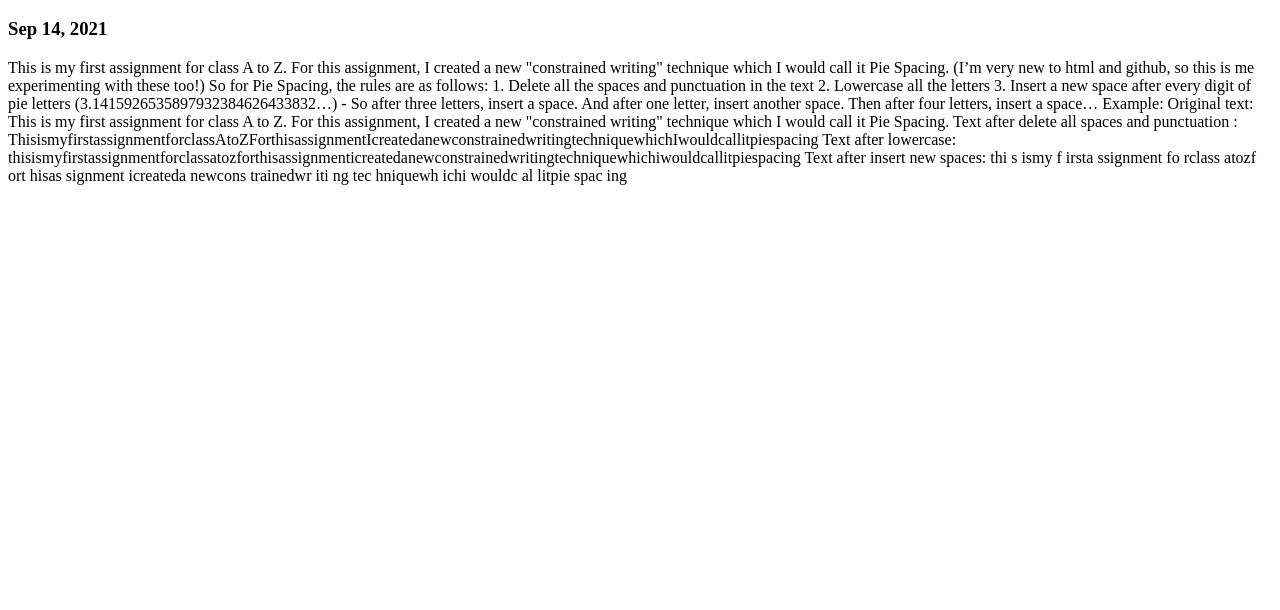
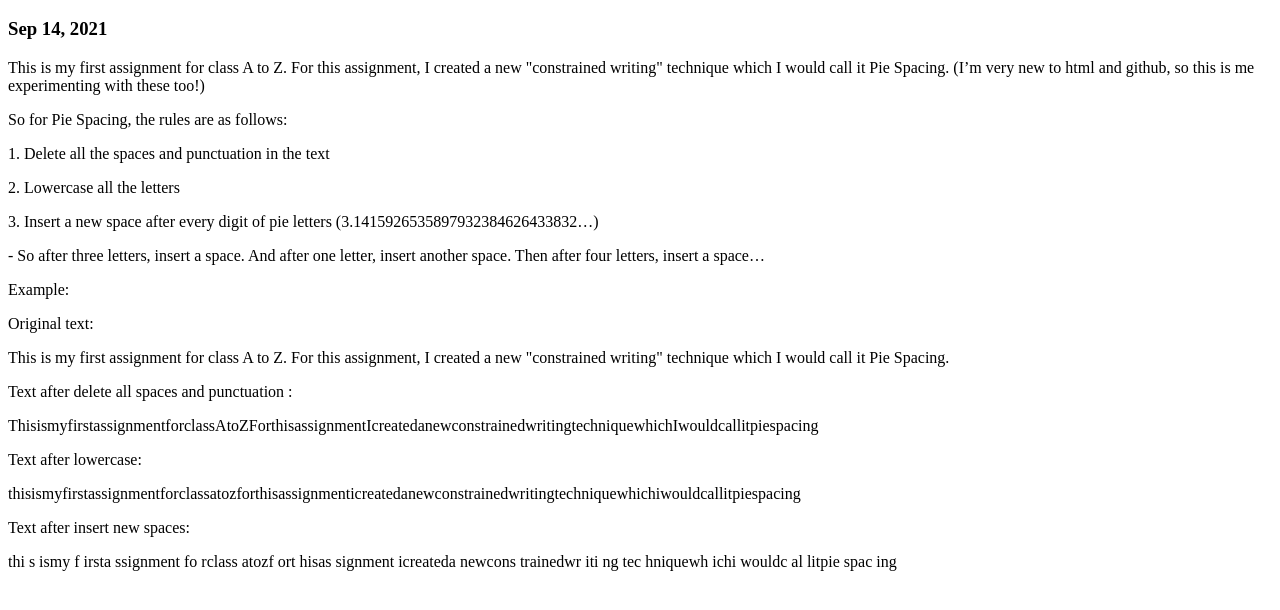
Before and after one commit to Siro1998/A-to-Z, a plain HTML site: page index.html in a window 1280 px wide. Shown: the part 48-658 px from the top of the page. Drawn offline with Linux system fonts and the light colour scheme.

Commit message:
formatting a little bit

```diff
--- a/index.html
+++ b/index.html
@@ -2,31 +2,23 @@
 <body>
   <h1>A to Z Wk 1</h1>
   <h3>Sep 14, 2021</h3>
+
   <p>This is my first assignment for class A to Z. For this assignment, I created a new "constrained writing" technique which I would call it Pie Spacing.
-(I’m very new to html and github, so this is me experimenting with these too!)
-
-So for Pie Spacing, the rules are as follows:
-1. Delete all the spaces and punctuation in the text
-2. Lowercase all the letters
-3. Insert a new space after every digit of pie letters (3.1415926535897932384626433832…)
-- So after three letters, insert a space. And after one letter, insert another space. Then after four letters, insert a space…
-
-Example:
-
-Original text:
-This is my first assignment for class A to Z. For this assignment, I created a new "constrained writing" technique which I would call it Pie Spacing.
-
-Text after delete all spaces and punctuation :
-ThisismyfirstassignmentforclassAtoZForthisassignmentIcreatedanewconstrainedwritingtechniquewhichIwouldcallitpiespacing
-
-Text after lowercase:
-thisismyfirstassignmentforclassatozforthisassignmenticreatedanewconstrainedwritingtechniquewhichiwouldcallitpiespacing
-
-Text after insert new spaces:
-thi s ismy f irsta ssignment fo rclass atozf ort hisas signment icreateda newcons trainedwr iti ng tec hniquewh ichi wouldc al litpie spac ing
-
-  </p>
-
+    (I’m very new to html and github, so this is me experimenting with these too!)</p>
+  <p>So for Pie Spacing, the rules are as follows: </p>
+  <p>1. Delete all the spaces and punctuation in the text</p>
+  <p>2. Lowercase all the letters</p>
+  <p>3. Insert a new space after every digit of pie letters (3.1415926535897932384626433832…)</p>
+  <p>- So after three letters, insert a space. And after one letter, insert another space. Then after four letters, insert a space…</p>
+  <p>Example:</p>
+  <p>Original text:</p>
+  <p>This is my first assignment for class A to Z. For this assignment, I created a new "constrained writing" technique which I would call it Pie Spacing.</p>
+  <p>Text after delete all spaces and punctuation :</p>
+  <p>ThisismyfirstassignmentforclassAtoZForthisassignmentIcreatedanewconstrainedwritingtechniquewhichIwouldcallitpiespacing</p>
+  <p>Text after lowercase:</p>
+  <p>thisismyfirstassignmentforclassatozforthisassignmenticreatedanewconstrainedwritingtechniquewhichiwouldcallitpiespacing</p>
+  <p>Text after insert new spaces:</p>
+  <p>thi s ismy f irsta ssignment fo rclass atozf ort hisas signment icreateda newcons trainedwr iti ng tec hniquewh ichi wouldc al litpie spac ing</p>
 
 </body>
 </html>
```
